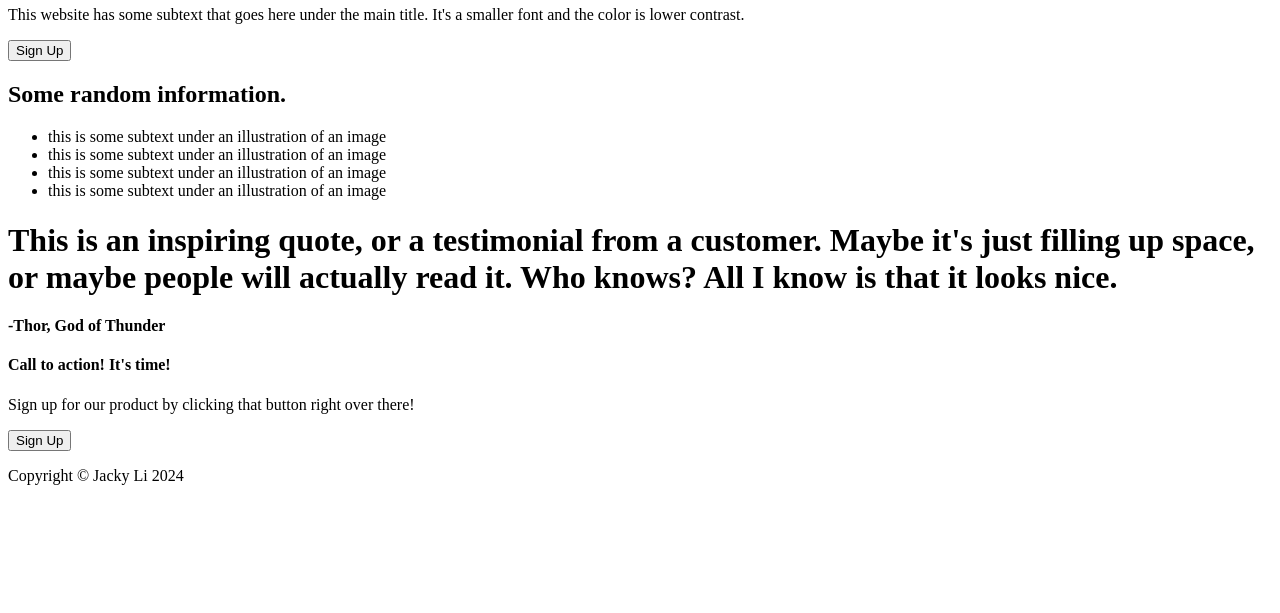
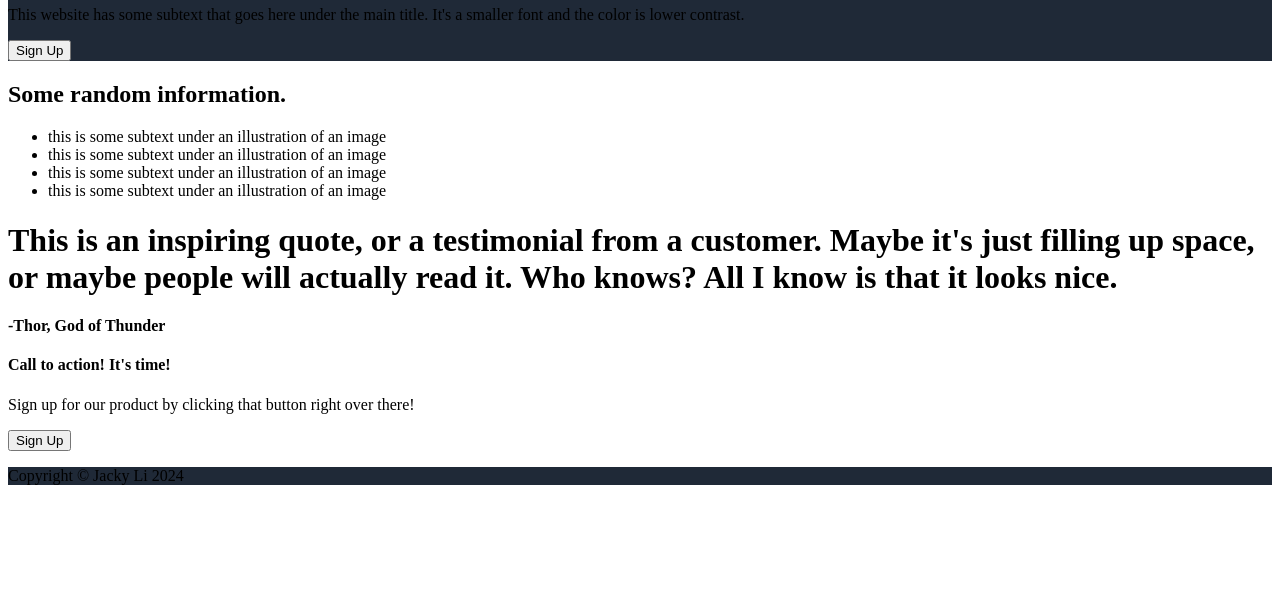
Before and after one commit to jdrli/op-landingpage, a plain HTML site: page index.html in a window 1280 px wide. Shown: the part 187-800 px from the top of the page. Drawn offline with Linux system fonts and the light colour scheme.

Commit message:
Added and linked css stylesheet to the project

```diff
--- a/index.html
+++ b/index.html
@@ -4,7 +4,7 @@
     <meta charset="UTF-8" />
     <meta name="viewport" content="width=device-width, initial-scale=1.0" />
     <title>Landing Page</title>
-
+    <link rel="stylesheet" href="styles.css">
     <div>
       <h3><img src="" />LOGO</h3>
     </div>
--- /dev/null
+++ b/styles.css
@@ -0,0 +1,3 @@
+header, .secOne, footer{
+    background-color: #1F2937;
+}
```
